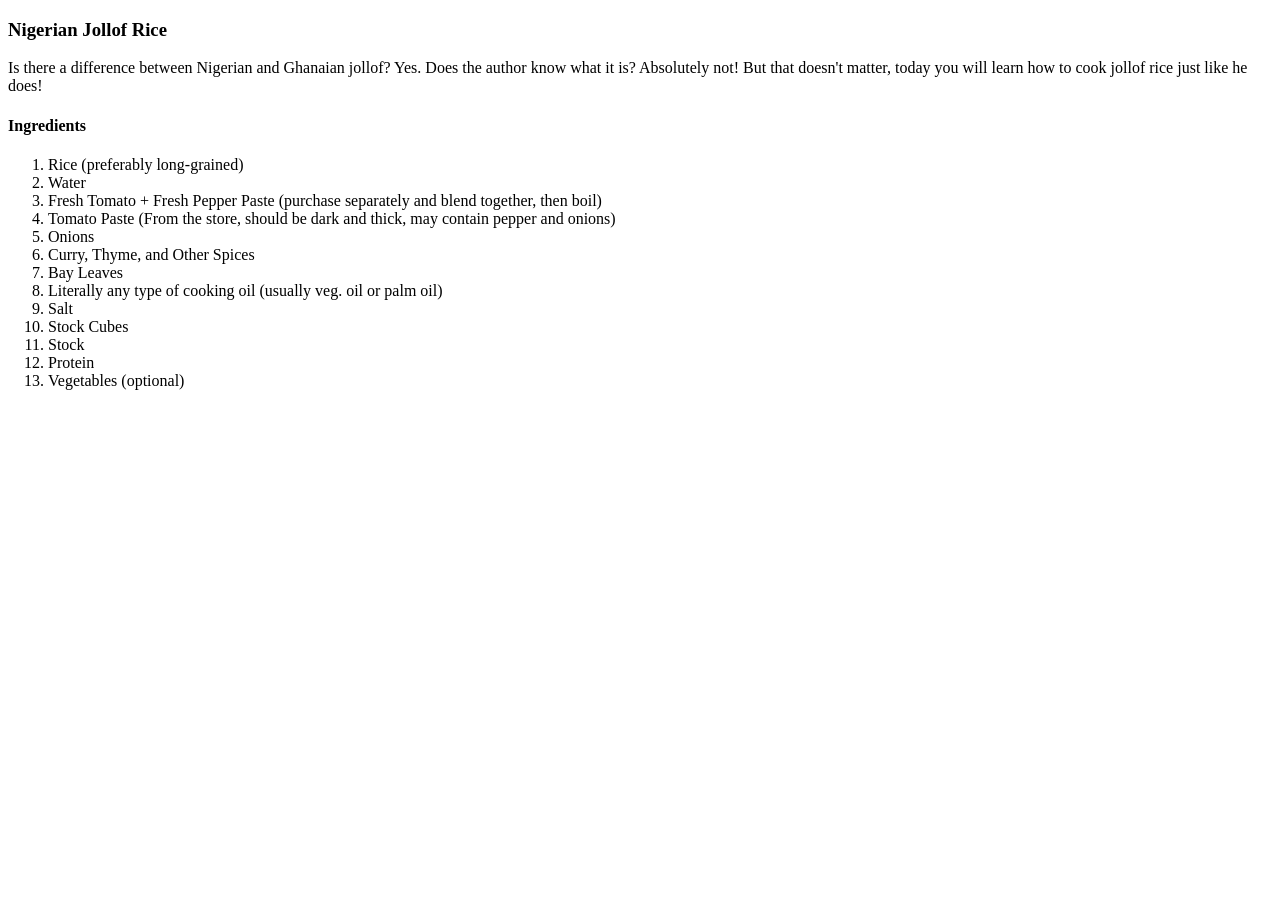
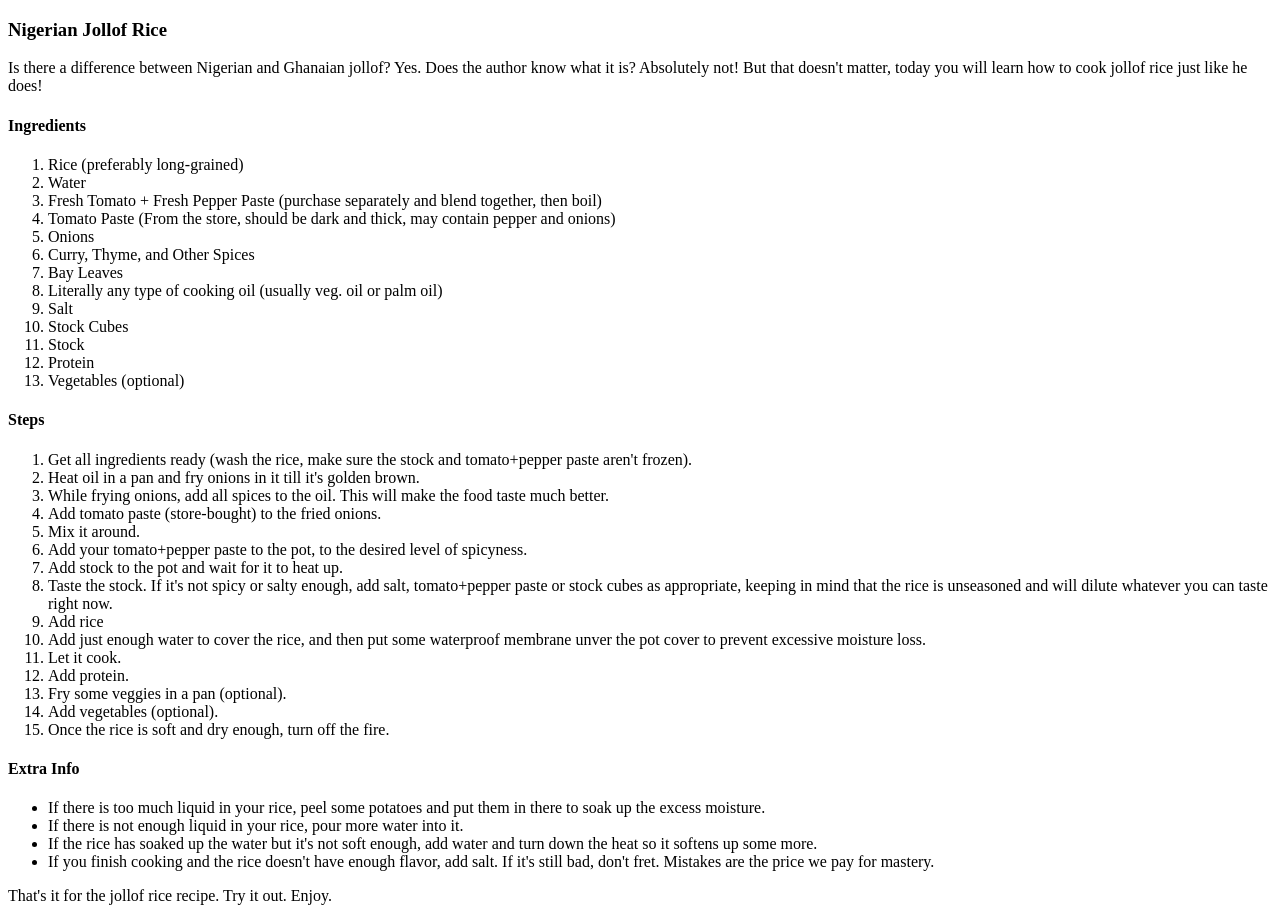
Before and after one commit to whisper-dan/odin-recipes, a plain HTML site: page pages/naija-jollof.html in a window 1280 px wide. Before the commit the page ends 800 px from the top, so only its background shows below. Drawn offline with Linux system fonts and the light colour scheme.

Commit message:
finish naija-jollof content

```diff
--- a/pages/naija-jollof.html
+++ b/pages/naija-jollof.html
@@ -27,5 +27,34 @@
         <li>Protein</li>
         <li>Vegetables &lpar;optional&rpar;</li>
     </ol>
+
+    <h4>Steps</h4>
+    <ol>
+        <li>Get all ingredients ready &lpar;wash the rice, make sure the stock and tomato+pepper paste aren't frozen&rpar;.</li>
+        <li>Heat oil in a pan and fry onions in it till it's golden brown.</li>
+        <li>While frying onions, add all spices to the oil. This will make the food taste much better.</li>
+        <li>Add tomato paste (store-bought) to the fried onions.</li>
+        <li>Mix it around.</li>
+        <li>Add your tomato+pepper paste to the pot, to the desired level of spicyness.</li>
+        <li>Add stock to the pot and wait for it to heat up.</li>
+        <li>Taste the stock. If it's not spicy or salty enough, add salt, tomato+pepper paste or stock cubes as appropriate, keeping in mind that the rice is unseasoned and will dilute whatever you can taste right now.</li>
+        <li>Add rice</li>
+        <li>Add just enough water to cover the rice, and then put some waterproof membrane unver the pot cover to prevent excessive moisture loss.</li>
+        <li>Let it cook.</li>
+        <li>Add protein.</li>
+        <li>Fry some veggies in a pan &lpar;optional&rpar;.</li>
+        <li>Add vegetables &lpar;optional&rpar;.</li>
+        <li>Once the rice is soft and dry enough, turn off the fire.</li>
+    </ol>
+
+    <h4>Extra Info</h4>
+    <ul>
+        <li>If there is too much liquid in your rice, peel some potatoes and put them in there to soak up the excess moisture.</li>
+        <li>If there is not enough liquid in your rice, pour more water into it.</li>
+        <li>If the rice has soaked up the water but it's not soft enough, add water and turn down the heat so it softens up some more.</li>
+        <li>If you finish cooking and the rice doesn't have enough flavor, add salt. If it's still bad, don't fret. Mistakes are the price we pay for mastery.</li>
+    </ul>
+
+    <p>That's it for the jollof rice recipe. Try it out. Enjoy.</p>
 </body>
 </html>
```
